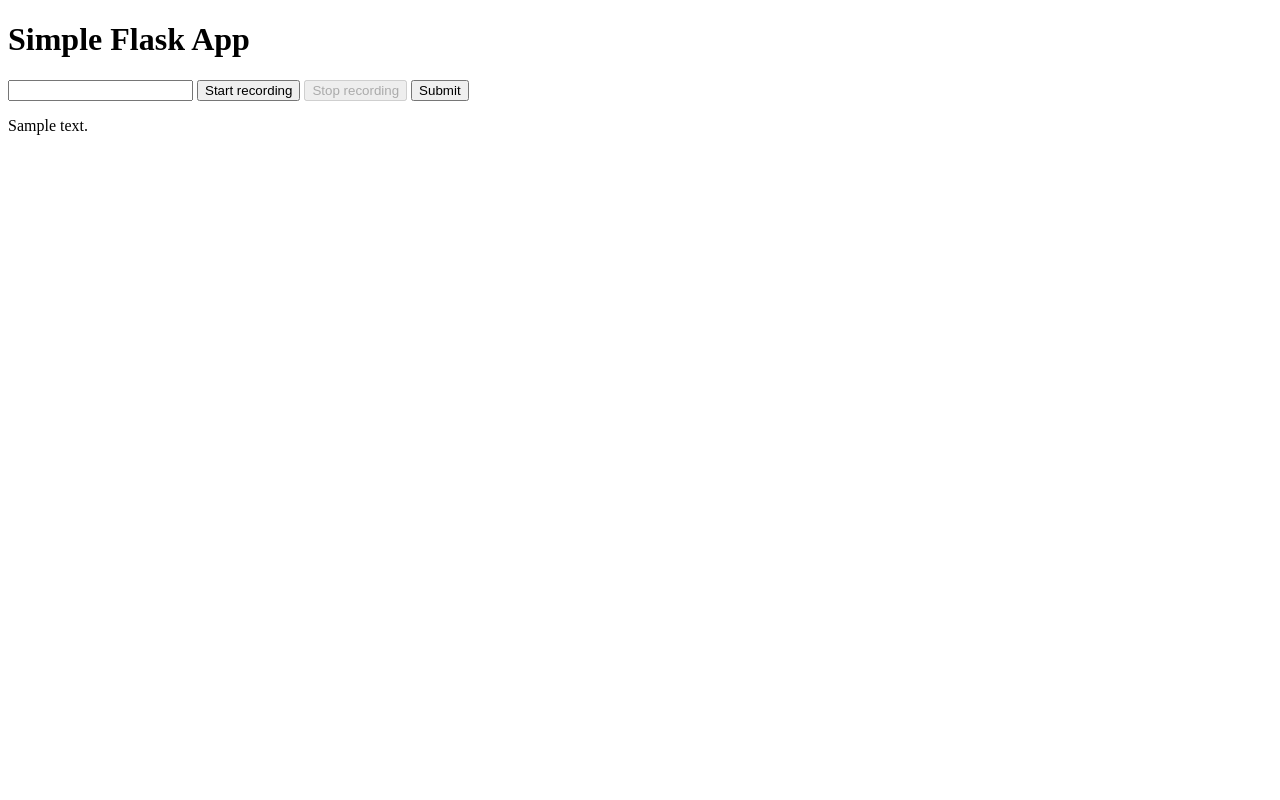
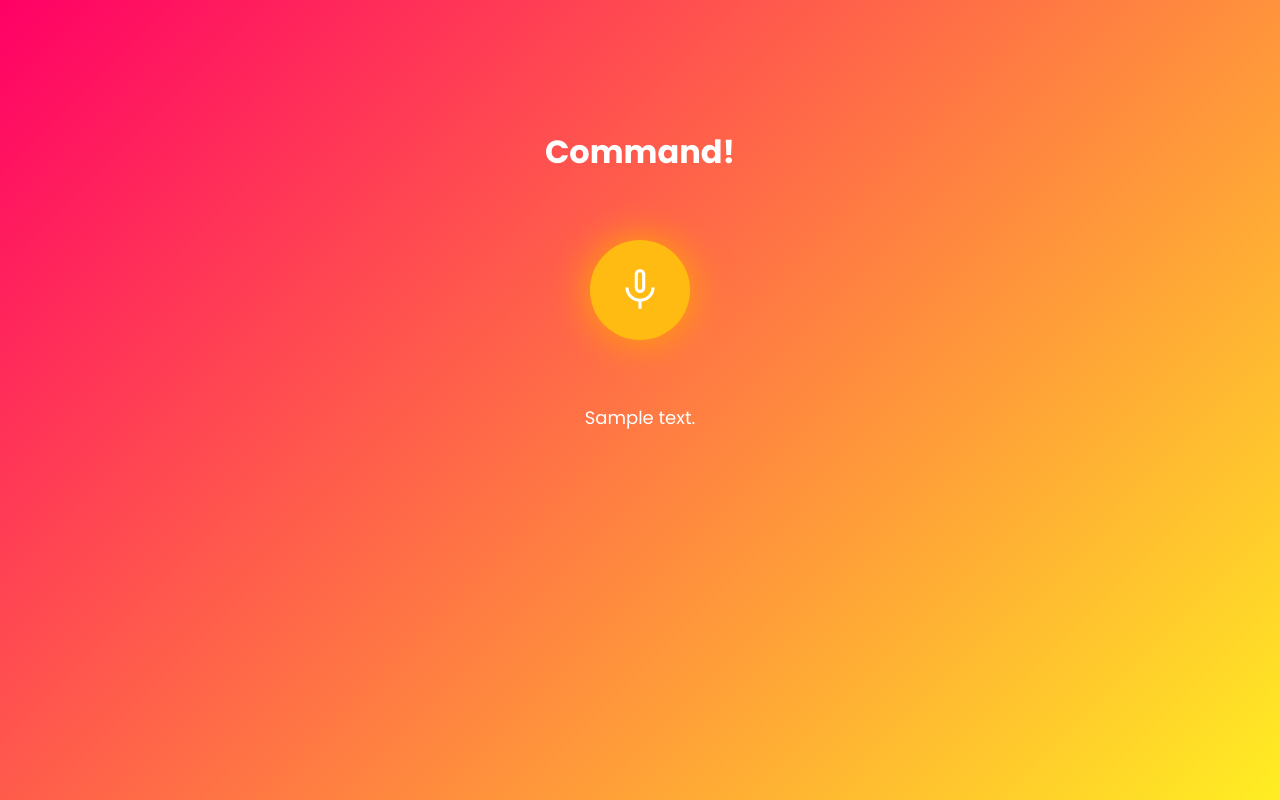
Before and after one commit to Amlaith/speech_classification, a Flask app: template app/templates/index.html in a window 1280 px wide. Run offline with Flask 3, Linux system fonts and the light colour scheme; the template is opened without the code that fills it: most values are stand-ins (such as "Sample title", 1, 10 or a date in 2020).

Commit message:
Colored the interface

```diff
--- a/app/app.py
+++ b/app/app.py
@@ -24,7 +24,7 @@ def index():
     # answer = d.get(user_input)
 
     if user_input is None:
-        answer = 'Напишите что-нибудь в форму'
+        answer = ''
     else:
         command = decode_command(user_input)
         answer = render_answer(command)
--- a/app/static/style.css
+++ b/app/static/style.css
@@ -1,7 +1,79 @@
+body {
+    font-family: Arial, sans-serif;
+    background: linear-gradient(135deg, #f06, #fe2);
+    text-align: center;
+    display: flex;
+    flex-direction: column;
+    align-items: center;
+    justify-content: flex-start;
+    height: 100vh;
+    margin: 0;
+}
+
+h1 {
+    color: #fff;
+    font-family: 'Poppins', sans-serif;
+    margin-top: 10%;
+    margin-bottom: 5%;
+}
+
+button#startRecording {
+    width: 100px;
+    height: 100px;
+    border: none;
+    border-radius: 50%;
+    background-color: #fb1;
+    color: #fff;
+    font-size: 30px;
+    cursor: pointer;
+    display: flex;
+    align-items: center;
+    justify-content: center;
+    position: relative;
+    overflow: hidden;
+    box-shadow: 0 0 40px 0px #ffaa00, 0 0 0 0 #ffaa00;
+    transition: all 150ms ease-in-out;
+}
+
+button#startRecording:hover {
+    background-color: #ffaa00;
+    transition: background-color 0.2s;
+}
+
+button#startRecording.button-recording {
+    background-color: #ffaa00;
+    box-shadow: 0 0 10px 0 #ffaa00 inset, 0 0 40px 20px #ffaa00;
+}
+
+.material-symbols-outlined {
+    font-size: 50px !important;
+    position: relative;
+    z-index: 3;
+}
+
 p {
-    white-space: pre-line;
-    /* color: green; */
+    font-family: 'Poppins', sans-serif;
+    color: #fff;
+    font-size: 18px;
+    margin-top: 5%;
 }
-h1 {
-    /* color: red; */
-}
+
+button#startRecording:after{
+    position: absolute;
+    z-index: 2;
+    content: "";
+    top: 0;
+    left: 0;
+    width: 0;
+    height: 100%;
+    background: #ff003b;
+    box-shadow: 0 0 40px 40px #ff003b inset, 0 0 0 0 #ff003b;
+    transition: width 0s;
+  }
+
+
+button#startRecording.button-recording:after{
+    width: 100%;
+    box-shadow: 0 0 10px 0 #ff003b inset, 0 0 10px 4px #ff003b;
+    transition: width 2s linear;
+  }
--- a/app/templates/index.html
+++ b/app/templates/index.html
@@ -4,35 +4,24 @@
     <title>Simple Flask App</title>
     <script src="https://ajax.googleapis.com/ajax/libs/jquery/3.4.1/jquery.min.js"></script>
     <link type="text/css" href="{{ url_for('static', filename='style.css')}}" rel="stylesheet" />
+    <link rel="stylesheet" href="https://fonts.googleapis.com/css2?family=Material+Symbols+Outlined:opsz,wght,FILL,GRAD@40,600,1,0" />
+    <link href="https://fonts.googleapis.com/css2?family=Poppins:wght@400;700&display=swap" rel="stylesheet">
+
 </head>
 <body>
-    <h1>Simple Flask App</h1>
+    <h1>Command!</h1>
 
     <form action="/" method="POST">
-        <input type="text" name="user_input" />
-        <button id="startRecording">Start recording</button>
-        <button id="stopRecording" disabled>Stop recording</button>
-        <input type="submit" value="Submit" />
+        <button id="startRecording">
+            <span class="material-symbols-outlined">
+                mic
+                </span>
+        </button>
     </form>
 
     <p>{{ answer }}</p>
 </body>
 <script>
-    // navigator
-    //     .mediaDevices
-    //     .getUserMedia({audio: true})
-    //     .then(stream => { handlerFunction(stream) });
-
-    // function handlerFunction(stream) {
-    //     rec = new MediaRecorder(stream);
-    //     rec.ondataavailable = e => {
-    //         audioChunks.push(e.data);
-    //         if (rec.state == "inactive") {
-    //             let blob = new Blob(audioChunks, {type: 'audio/mpeg-3'});
-    //             sendData(blob);
-    //         }
-    //     }
-    // }
 
     function sendData(data) {
         var form = new FormData();
@@ -54,11 +43,11 @@
     let audioChunks = null;
     let audioStream = null;
     const startRecordingButton = document.getElementById('startRecording');
-    const stopRecordingButton = document.getElementById('stopRecording');
+    const recordingDuration = 2000; // 2 seconds
+
 
     startRecordingButton.addEventListener('click', () => {
         startRecordingButton.disabled = true;
-        stopRecordingButton.disabled = false;
         audioChunks = [];
 
         navigator.mediaDevices.getUserMedia({ audio: true })
@@ -78,11 +67,8 @@
                 console.error('Error accessing microphone:', error);
                 startRecordingButton.disabled = false;
             });
-    });
-
-    stopRecordingButton.addEventListener('click', () => {
-        startRecordingButton.disabled = false;
-        stopRecordingButton.disabled = true;
+            startRecordingButton.classList.add("button-recording");
+            setTimeout(() => {
                 if (rec) {
                     rec.stop();
                 }
@@ -90,22 +76,11 @@
                     // Stop the audio stream and release resources
                     audioStream.getTracks().forEach(track => track.stop());
                 }
+                startRecordingButton.disabled = false;
+                startRecordingButton.classList.remove("button-recording");
+            }, recordingDuration);
     });
 
 
-    // startRecording.onclick = e => {
-    //     console.log('Recording are started..');
-    //     startRecording.disabled = true;
-    //     stopRecording.disabled = false;
-    //     audioChunks = [];
-    //     rec.start();
-    // };
-
-    // stopRecording.onclick = e => {
-    //     console.log("Recording are stopped.");
-    //     startRecording.disabled = false;
-    //     stopRecording.disabled = true;
-    //     rec.stop();
-    // };
 </script>
 </html>
```
Lines whose indentation alone changed are shown as unchanged.
